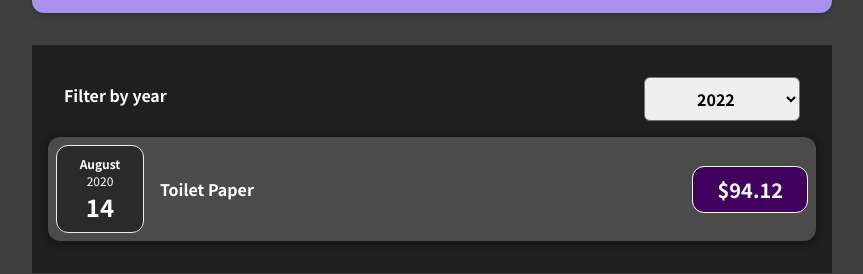
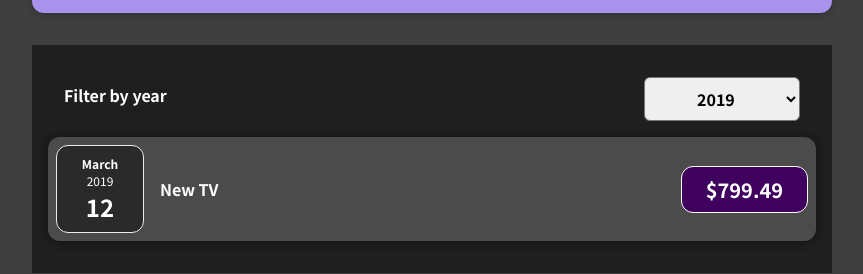
Before and after one commit to tonybejjani/REACT-expenses, a React (Create React App) app: page / in a window 1280 px wide. Shown: the part 291-565 px from the top of the page, without its empty margins (208-1071 px from the left). Built offline with nearby package versions, Linux system fonts and the light colour scheme.

Commit message:
add conditional statement to filter with no results

```diff
--- a/src/App.js
+++ b/src/App.js
@@ -10,7 +10,7 @@ const DUMMY_EXPENSES = [
     amount: 94.12,
     date: new Date(2020, 7, 14),
   },
-  { id: 'e2', title: 'New TV', amount: 799.49, date: new Date(2021, 2, 12) },
+  { id: 'e2', title: 'New TV', amount: 799.49, date: new Date(2019, 2, 12) },
   {
     id: 'e3',
     title: 'Car Insurance',
@@ -22,6 +22,12 @@ const DUMMY_EXPENSES = [
     title: 'New Desk (Wooden)',
     amount: 450,
     date: new Date(2021, 5, 12),
+  },
+  {
+    id: 'e5',
+    title: 'New Lamp (IKEA)',
+    amount: 80,
+    date: new Date(2020, 9, 7),
   },
 ];
 const App = () => {
--- a/src/components/Expenses/Expenses.js
+++ b/src/components/Expenses/Expenses.js
@@ -5,17 +5,20 @@ import ExpensesFilter from './ExpensesFilter';
 import Card from '../UI/Card';
 import './Expenses.css';
 const Expenses = (props) => {
-  const [year, setYear] = useState('2020');
+  const [year, setYear] = useState('2019');
 
   const saveSelectedYear = (selectedYear) => {
     setYear(selectedYear);
   };
 
-  let listExpenses = props.items
-    .filter((item) => {
-      return Number(item.date.getFullYear()) === Number(year);
-    })
-    .map((expense) => (
+  let FilteredExpenses = props.items.filter((item) => {
+    return Number(item.date.getFullYear()) === Number(year);
+  });
+
+  let listExpenses = <p>No Expenses Found.</p>;
+
+  if (FilteredExpenses.length > 0) {
+    listExpenses = FilteredExpenses.map((expense) => (
       <ExpenseItem
         key={expense.id}
         title={expense.title}
@@ -23,8 +26,7 @@ const Expenses = (props) => {
         date={expense.date}
       />
     ));
-
-  console.log(listExpenses);
+  }
 
   return (
     <div className="expenses">
--- a/src/components/Expenses/ExpensesFilter.js
+++ b/src/components/Expenses/ExpensesFilter.js
@@ -14,10 +14,10 @@ const ExpensesFilter = (props) => {
       <div className="expenses-filter__control">
         <label>Filter by year</label>
         <select onChange={selectedYearHandler}>
+          <option value="2019">2019</option>
+          <option value="2020">2020</option>
+          <option value="2021">2021</option>
           <option value="2022">2022</option>
-          <option value="2021">2021</option>
-          <option value="2020">2020</option>
-          <option value="2019">2019</option>
         </select>
       </div>
     </div>
```
Also changed, not shown: 1 other file (tests, documents, lock files or other folders).
